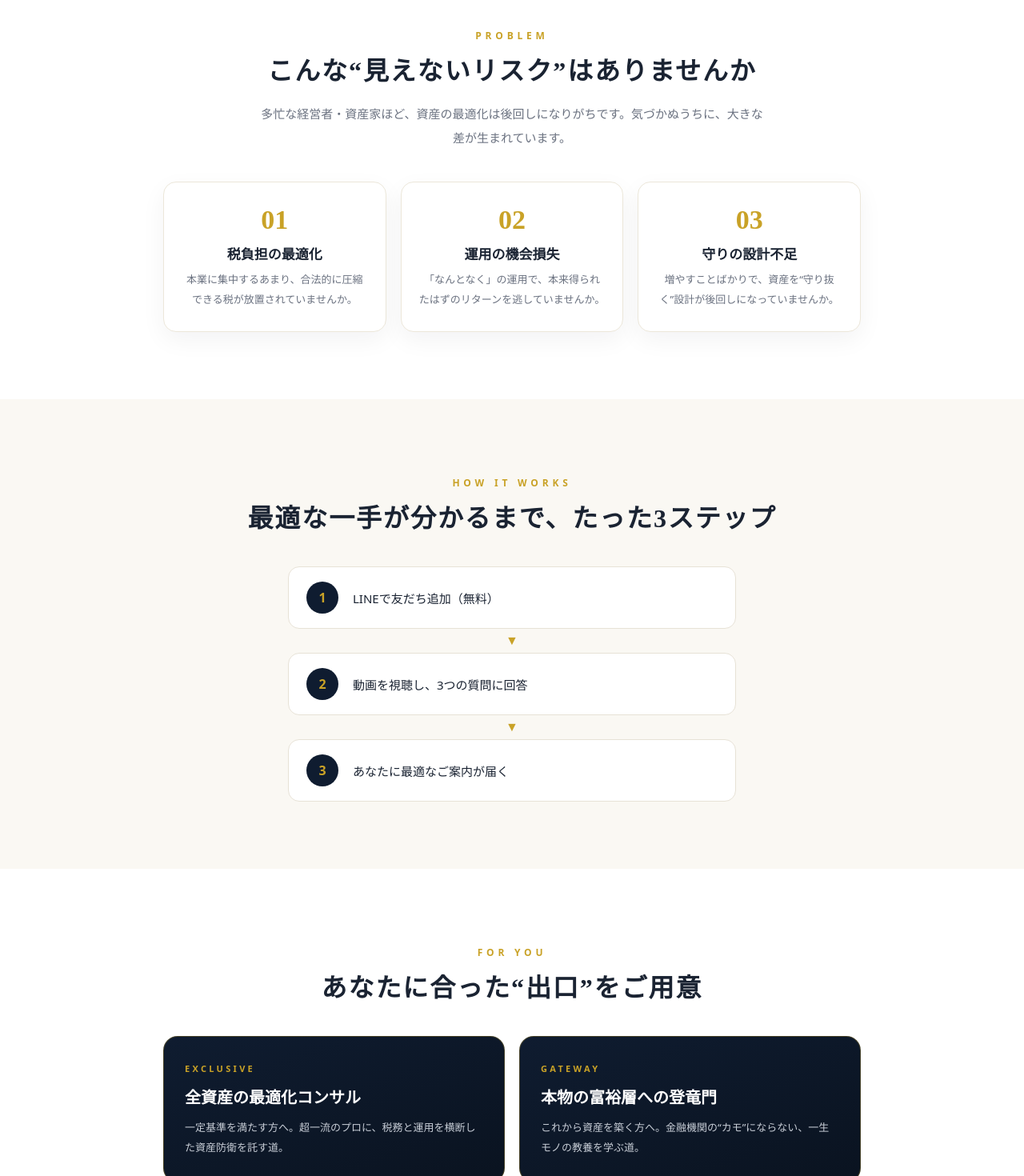
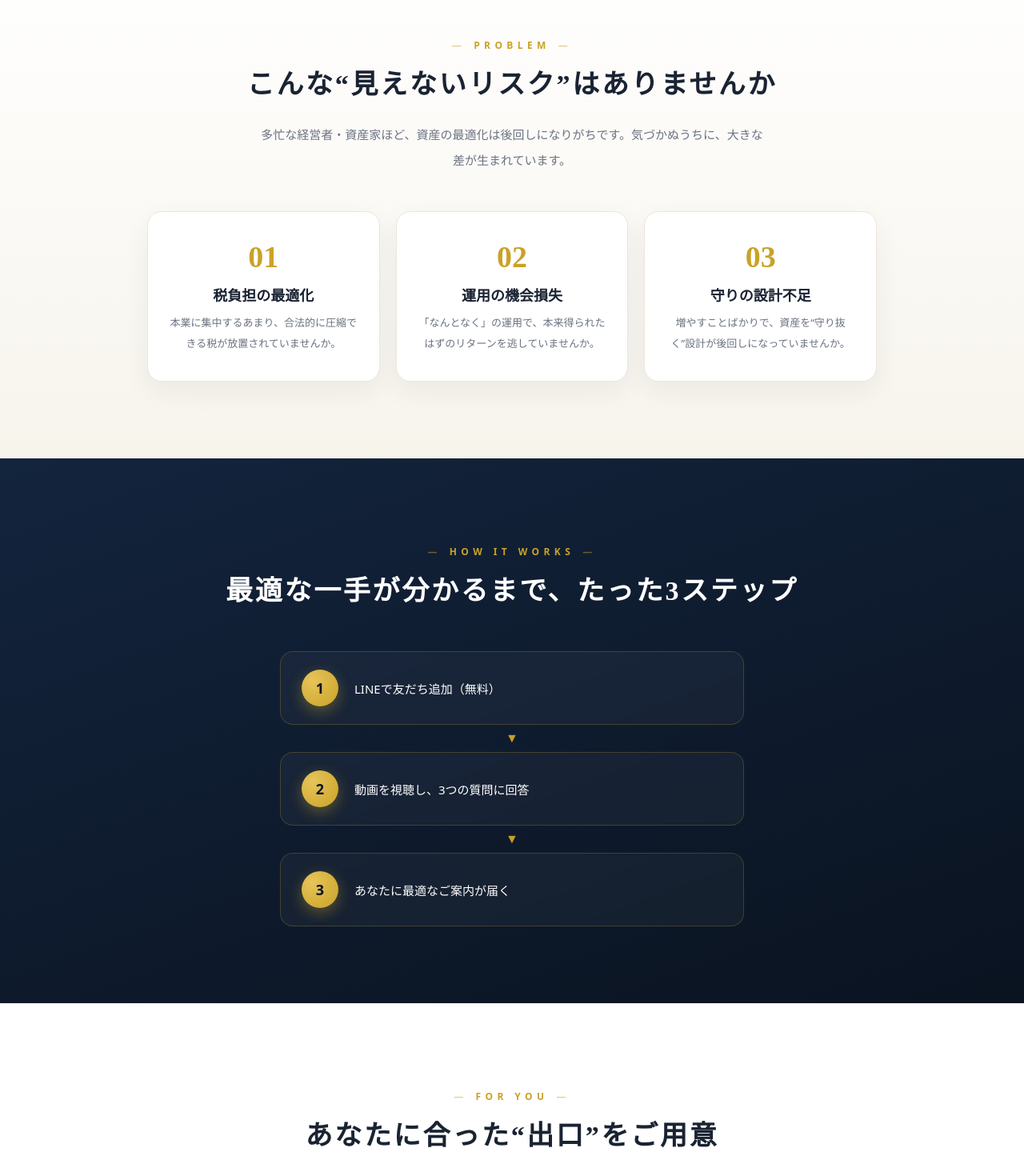
Before and after one commit to Sweet-Dev-star/Liline_project, a Next.js app: page / in a window 1280 px wide. Shown: the part 860-2330 px from the top of the page at 80% size. Built offline with nearby package versions, Linux system fonts and the light colour scheme.

Commit message:
Landing: richer premium sections + card hover sheen/lift + staggered reveals

```diff
--- a/src/features/landing/LandingPage.tsx
+++ b/src/features/landing/LandingPage.tsx
@@ -10,8 +10,14 @@ export function LandingPage() {
   useEffect(() => {
     const els = Array.from(document.querySelectorAll<HTMLElement>(".reveal"));
     const io = new IntersectionObserver(
-      (entries) => entries.forEach((e) => e.isIntersecting && e.target.classList.add("in")),
-      { threshold: 0.15 }
+      (entries) =>
+        entries.forEach((e) => {
+          if (e.isIntersecting) {
+            e.target.classList.add("in");
+            io.unobserve(e.target); // animate once
+          }
+        }),
+      { threshold: 0.12, rootMargin: "0px 0px -8% 0px" }
     );
     els.forEach((el) => io.observe(el));
     return () => io.disconnect();
@@ -37,30 +43,32 @@ export function LandingPage() {
       </header>
 
       {/* ---------- PROBLEM ---------- */}
-      <section className="lp-sec">
-        <p className="kicker reveal">PROBLEM</p>
-        <h2 className="reveal">こんな“見えないリスク”はありませんか</h2>
-        <p className="lp-lead reveal">
-          多忙な経営者・資産家ほど、資産の最適化は後回しになりがちです。気づかぬうちに、大きな差が生まれています。
-        </p>
-        <div className="lp-grid">
-          <div className="lp-card reveal"><div className="num">01</div><h3>税負担の最適化</h3><p>本業に集中するあまり、合法的に圧縮できる税が放置されていませんか。</p></div>
-          <div className="lp-card reveal"><div className="num">02</div><h3>運用の機会損失</h3><p>「なんとなく」の運用で、本来得られたはずのリターンを逃していませんか。</p></div>
-          <div className="lp-card reveal"><div className="num">03</div><h3>守りの設計不足</h3><p>増やすことばかりで、資産を“守り抜く”設計が後回しになっていませんか。</p></div>
+      <section className="lp-problem">
+        <div className="lp-sec">
+          <p className="kicker reveal">PROBLEM</p>
+          <h2 className="reveal d1">こんな“見えないリスク”はありませんか</h2>
+          <p className="lp-lead reveal d2">
+            多忙な経営者・資産家ほど、資産の最適化は後回しになりがちです。気づかぬうちに、大きな差が生まれています。
+          </p>
+          <div className="lp-grid">
+            <div className="lp-card reveal d1"><div className="num">01</div><h3>税負担の最適化</h3><p>本業に集中するあまり、合法的に圧縮できる税が放置されていませんか。</p></div>
+            <div className="lp-card reveal d2"><div className="num">02</div><h3>運用の機会損失</h3><p>「なんとなく」の運用で、本来得られたはずのリターンを逃していませんか。</p></div>
+            <div className="lp-card reveal d3"><div className="num">03</div><h3>守りの設計不足</h3><p>増やすことばかりで、資産を“守り抜く”設計が後回しになっていませんか。</p></div>
+          </div>
         </div>
       </section>
 
       {/* ---------- FLOW ---------- */}
-      <section className="lp-band">
+      <section className="lp-flowband">
         <div className="lp-sec">
           <p className="kicker reveal">HOW IT WORKS</p>
-          <h2 className="reveal">最適な一手が分かるまで、たった3ステップ</h2>
+          <h2 className="reveal d1">最適な一手が分かるまで、たった3ステップ</h2>
           <div className="lp-flow">
-            <div className="lp-step reveal"><div className="idx">1</div><span>LINEで友だち追加（無料）</span></div>
+            <div className="lp-step reveal d1"><div className="idx">1</div><span>LINEで友だち追加（無料）</span></div>
             <div className="lp-arrow reveal">▼</div>
-            <div className="lp-step reveal"><div className="idx">2</div><span>動画を視聴し、3つの質問に回答</span></div>
+            <div className="lp-step reveal d2"><div className="idx">2</div><span>動画を視聴し、3つの質問に回答</span></div>
             <div className="lp-arrow reveal">▼</div>
-            <div className="lp-step reveal"><div className="idx">3</div><span>あなたに最適なご案内が届く</span></div>
+            <div className="lp-step reveal d3"><div className="idx">3</div><span>あなたに最適なご案内が届く</span></div>
           </div>
         </div>
       </section>
@@ -68,14 +76,14 @@ export function LandingPage() {
       {/* ---------- OUTCOMES ---------- */}
       <section className="lp-sec">
         <p className="kicker reveal">FOR YOU</p>
-        <h2 className="reveal">あなたに合った“出口”をご用意</h2>
+        <h2 className="reveal d1">あなたに合った“出口”をご用意</h2>
         <div className="lp-out">
-          <div className="lp-out-card reveal">
+          <div className="lp-out-card reveal d1">
             <span className="tag">EXCLUSIVE</span>
             <h3>全資産の最適化コンサル</h3>
             <p>一定基準を満たす方へ。超一流のプロに、税務と運用を横断した資産防衛を託す道。</p>
           </div>
-          <div className="lp-out-card reveal">
+          <div className="lp-out-card reveal d2">
             <span className="tag">GATEWAY</span>
             <h3>本物の富裕層への登竜門</h3>
             <p>これから資産を築く方へ。金融機関の“カモ”にならない、一生モノの教養を学ぶ道。</p>
@@ -86,11 +94,11 @@ export function LandingPage() {
       {/* ---------- FINAL CTA ---------- */}
       <section className="lp-final">
         <p className="kicker reveal" style={{ color: "#E7C45A" }}>START NOW</p>
-        <h2 className="reveal">まずは、あなたの“今”を知ることから。</h2>
-        <p className="lp-lead reveal" style={{ color: "#C7CDD6" }}>
+        <h2 className="reveal d1">まずは、あなたの“今”を知ることから。</h2>
+        <p className="lp-lead reveal d2" style={{ color: "#C7CDD6" }}>
           診断は無料、しつこい勧誘は一切ありません。30秒で、あなたに最適な次の一歩が見つかります。
         </p>
-        <div className="reveal" style={{ marginTop: 36 }}>
+        <div className="reveal d2" style={{ marginTop: 36 }}>
           <a className="lp-cta" href={LINE_ADD_URL}>LINEで無料診断を受け取る</a>
         </div>
       </section>
--- a/src/features/landing/landing.css
+++ b/src/features/landing/landing.css
@@ -1,8 +1,8 @@
 /* TAX STRATEGY LAB — landing page. Japanese-style: navy/gold, refined, animated. */
 
 .lp {
-  --navy:#0F1C30; --navy2:#0A1320; --gold:#C9A227; --goldsoft:#E7C45A;
-  --ink:#1A2332; --muted:#6B7280; --paper:#FAF8F3;
+  --navy:#0F1C30; --navy2:#0A1320; --navy3:#13243d; --gold:#C9A227; --goldsoft:#E7C45A;
+  --ink:#1A2332; --muted:#6B7280; --paper:#F7F4EC;
   margin:0; color:var(--ink); font-family: "Hiragino Mincho ProN","Yu Mincho",serif;
   -webkit-font-smoothing:antialiased; overflow-x:hidden;
 }
@@ -17,7 +17,6 @@
     linear-gradient(160deg, var(--navy) 0%, var(--navy2) 100%);
   color:#fff; overflow:hidden;
 }
-/* faint concentric "japanese sun" rings */
 .lp-hero::before{
   content:""; position:absolute; top:-30vh; left:50%; transform:translateX(-50%);
   width:120vw; height:120vw; border-radius:50%;
@@ -40,10 +39,11 @@
 .lp-cta{ display:inline-flex; align-items:center; gap:10px; margin-top:40px;
   padding:18px 44px; border-radius:999px; background:var(--gold); color:var(--navy2);
   font-weight:800; font-size:17px; font-family:system-ui,sans-serif; text-decoration:none;
-  box-shadow:0 12px 40px rgba(201,162,39,.4); opacity:0; animation:lp-up 1s .85s forwards;
-  transition:transform .25s, box-shadow .25s; }
-.lp-cta:hover{ transform:translateY(-3px); box-shadow:0 18px 50px rgba(201,162,39,.55); }
+  box-shadow:0 12px 40px rgba(201,162,39,.4); opacity:0; animation:lp-up 1s .85s forwards, lp-glow 3s 2s ease-in-out infinite;
+  transition:transform .25s, box-shadow .25s; position:relative; }
+.lp-cta:hover{ transform:translateY(-3px) scale(1.02); box-shadow:0 18px 50px rgba(201,162,39,.6); }
 .lp-cta::after{ content:"▶"; font-size:12px; }
+@keyframes lp-glow{ 0%,100%{ box-shadow:0 12px 40px rgba(201,162,39,.4);} 50%{ box-shadow:0 12px 52px rgba(201,162,39,.7);} }
 .lp-cta-note{ margin-top:14px; font-size:12px; color:#8893a5; font-family:system-ui,sans-serif;
   opacity:0; animation:lp-up 1s 1s forwards; }
 
@@ -52,50 +52,79 @@
   animation:lp-fade 2s ease-in-out infinite; }
 @keyframes lp-fade{ 0%,100%{opacity:.2;} 50%{opacity:1;} }
 
-/* ---------- shared reveal ---------- */
-.reveal{ opacity:0; transform:translateY(28px); transition:opacity .9s ease, transform .9s ease; }
+/* ---------- shared reveal (staggered) ---------- */
+.reveal{ opacity:0; transform:translateY(34px); transition:opacity 1s cubic-bezier(.2,.7,.2,1), transform 1s cubic-bezier(.2,.7,.2,1); }
 .reveal.in{ opacity:1; transform:none; }
+.reveal.d1{ transition-delay:.08s; } .reveal.d2{ transition-delay:.16s; } .reveal.d3{ transition-delay:.24s; }
 @keyframes lp-up{ from{opacity:0; transform:translateY(24px);} to{opacity:1; transform:none;} }
 
 /* ---------- sections ---------- */
-.lp-sec{ padding:84px 24px; max-width:920px; margin:0 auto; }
-.lp-sec h2{ font-size:clamp(22px,4.5vw,32px); text-align:center; letter-spacing:.06em; margin:0 0 8px; }
-.lp-sec .kicker{ text-align:center; color:var(--gold); letter-spacing:.4em; font-size:12px;
-  font-weight:700; font-family:system-ui,sans-serif; margin-bottom:10px; }
-.lp-lead{ text-align:center; color:var(--muted); line-height:2; font-size:15px;
-  font-family:system-ui,sans-serif; max-width:640px; margin:18px auto 0; }
+.lp-sec{ padding:96px 24px; max-width:960px; margin:0 auto; }
+.lp-sec h2{ font-size:clamp(23px,4.5vw,34px); text-align:center; letter-spacing:.08em; margin:0; line-height:1.6; }
+.kicker{ text-align:center; color:var(--gold); letter-spacing:.45em; font-size:12px;
+  font-weight:700; font-family:system-ui,sans-serif; margin-bottom:14px; }
+.kicker::before,.kicker::after{ content:"—"; opacity:.5; margin:0 10px; }
+.lp-lead{ text-align:center; color:var(--muted); line-height:2.1; font-size:15px;
+  font-family:system-ui,sans-serif; max-width:640px; margin:20px auto 0; }
 
-.lp-band{ background:var(--paper); }
+/* PROBLEM — now on a deep refined band (was plain white) */
+.lp-problem{ position:relative;
+  background:linear-gradient(180deg,#fff 0%, var(--paper) 100%); }
+.lp-problem::before{ /* subtle top gold hairline */
+  content:""; position:absolute; top:0; left:50%; transform:translateX(-50%);
+  width:64px; height:2px; background:var(--gold); }
+.lp-grid{ display:grid; grid-template-columns:repeat(auto-fit,minmax(220px,1fr)); gap:20px; margin-top:48px; }
+.lp-card{ position:relative; background:#fff; border:1px solid #ece7da; border-radius:18px;
+  padding:34px 24px; text-align:center; box-shadow:0 12px 34px rgba(15,28,48,.06);
+  transition:transform .35s cubic-bezier(.2,.7,.2,1), box-shadow .35s, border-color .35s, background .35s; overflow:hidden; }
+.lp-card::after{ /* sheen that sweeps on hover */
+  content:""; position:absolute; inset:0; background:linear-gradient(120deg,transparent 30%,rgba(201,162,39,.12) 50%,transparent 70%);
+  transform:translateX(-120%); transition:transform .7s ease; }
+.lp-card:hover{ transform:translateY(-8px); border-color:var(--gold);
+  box-shadow:0 22px 50px rgba(201,162,39,.22); background:#fffdf7; }
+.lp-card:hover::after{ transform:translateX(120%); }
+.lp-card .num{ font-family:"Hiragino Mincho ProN",serif; color:var(--gold); font-size:38px; font-weight:700; transition:transform .35s; }
+.lp-card:hover .num{ transform:scale(1.12); }
+.lp-card h3{ font-size:18px; margin:12px 0 10px; }
+.lp-card p{ color:var(--muted); font-size:13px; line-height:1.95; font-family:system-ui,sans-serif; margin:0; }
 
-/* problem cards */
-.lp-grid{ display:grid; grid-template-columns:repeat(auto-fit,minmax(220px,1fr)); gap:18px; margin-top:40px; }
-.lp-card{ background:#fff; border:1px solid #ece7da; border-radius:16px; padding:28px 22px; text-align:center;
-  box-shadow:0 10px 30px rgba(15,28,48,.05); }
-.lp-card .num{ font-family:"Hiragino Mincho ProN",serif; color:var(--gold); font-size:34px; font-weight:700; }
-.lp-card h3{ font-size:17px; margin:10px 0 8px; }
-.lp-card p{ color:var(--muted); font-size:13px; line-height:1.9; font-family:system-ui,sans-serif; margin:0; }
+/* FLOW — refined dark band (was plain white) */
+.lp-flowband{ background:linear-gradient(160deg,var(--navy3),var(--navy2)); color:#fff; }
+.lp-flowband h2{ color:#fff; }
+.lp-flow{ display:flex; flex-direction:column; gap:0; margin-top:48px; max-width:580px; margin-inline:auto; }
+.lp-step{ display:flex; align-items:center; gap:20px; padding:22px 26px;
+  background:rgba(255,255,255,.04); border:1px solid rgba(201,162,39,.25); border-radius:16px;
+  backdrop-filter:blur(2px); transition:transform .35s, border-color .35s, background .35s; }
+.lp-step:hover{ transform:translateX(6px); border-color:var(--gold); background:rgba(201,162,39,.10); }
+.lp-step .idx{ flex:none; width:46px; height:46px; border-radius:50%;
+  background:radial-gradient(circle at 30% 30%, var(--goldsoft), var(--gold));
+  color:var(--navy2); display:flex; align-items:center; justify-content:center;
+  font-weight:800; font-size:18px; font-family:system-ui,sans-serif; box-shadow:0 6px 18px rgba(201,162,39,.4); }
+.lp-step span{ font-family:system-ui,sans-serif; font-size:15px; }
+.lp-arrow{ text-align:center; color:var(--gold); padding:8px 0; animation:lp-fade 2.4s ease-in-out infinite; }
 
-/* flow */
-.lp-flow{ display:flex; flex-direction:column; gap:0; margin-top:40px; max-width:560px; margin-inline:auto; }
-.lp-step{ display:flex; align-items:center; gap:18px; padding:18px 22px; background:#fff;
-  border:1px solid #e7e2d6; border-radius:14px; }
-.lp-step .idx{ flex:none; width:40px; height:40px; border-radius:50%; background:var(--navy); color:var(--gold);
-  display:flex; align-items:center; justify-content:center; font-weight:800; font-family:system-ui,sans-serif; }
-.lp-step span{ font-family:system-ui,sans-serif; font-size:15px; }
-.lp-arrow{ text-align:center; color:var(--gold); padding:6px 0; }
+/* OUTCOMES */
+.lp-out{ display:grid; grid-template-columns:repeat(auto-fit,minmax(250px,1fr)); gap:22px; margin-top:48px; }
+.lp-out-card{ border-radius:20px; padding:34px 28px; color:#fff; position:relative; overflow:hidden;
+  background:linear-gradient(160deg,var(--navy3),var(--navy2)); border:1px solid rgba(201,162,39,.3);
+  transition:transform .4s cubic-bezier(.2,.7,.2,1), box-shadow .4s, border-color .4s; }
+.lp-out-card::before{ content:""; position:absolute; top:-40%; right:-30%; width:70%; height:160%;
+  background:radial-gradient(circle, rgba(201,162,39,.18), transparent 70%); transition:opacity .4s; opacity:.5; }
+.lp-out-card:hover{ transform:translateY(-8px); border-color:var(--gold); box-shadow:0 26px 60px rgba(0,0,0,.4); }
+.lp-out-card:hover::before{ opacity:1; }
+.lp-out-card .tag{ color:var(--goldsoft); letter-spacing:.35em; font-size:11px; font-weight:700; font-family:system-ui,sans-serif; position:relative; }
+.lp-out-card h3{ font-size:21px; margin:14px 0; position:relative; }
+.lp-out-card p{ color:#C7CDD6; font-size:13px; line-height:1.95; font-family:system-ui,sans-serif; margin:0; position:relative; }
 
-/* outcomes */
-.lp-out{ display:grid; grid-template-columns:repeat(auto-fit,minmax(240px,1fr)); gap:18px; margin-top:40px; }
-.lp-out-card{ border-radius:18px; padding:30px 26px; color:#fff; position:relative; overflow:hidden;
-  background:linear-gradient(160deg,var(--navy),var(--navy2)); border:1px solid rgba(201,162,39,.3); }
-.lp-out-card .tag{ color:var(--gold); letter-spacing:.3em; font-size:11px; font-weight:700; font-family:system-ui,sans-serif; }
-.lp-out-card h3{ font-size:20px; margin:12px 0; }
-.lp-out-card p{ color:#C7CDD6; font-size:13px; line-height:1.9; font-family:system-ui,sans-serif; margin:0; }
-
-/* final CTA */
-.lp-final{ text-align:center; padding:96px 24px;
-  background:radial-gradient(900px 400px at 50% 120%, rgba(201,162,39,.18), transparent 60%),
+/* FINAL CTA */
+.lp-final{ text-align:center; padding:104px 24px;
+  background:radial-gradient(900px 400px at 50% 120%, rgba(201,162,39,.2), transparent 60%),
     linear-gradient(160deg,var(--navy),var(--navy2)); color:#fff; }
 .lp-final h2{ color:#fff; }
-.lp-foot{ background:var(--navy2); color:#7e8aa0; text-align:center; padding:26px;
-  font-size:12px; font-family:system-ui,sans-serif; }
+.lp-foot{ background:var(--navy2); color:#7e8aa0; text-align:center; padding:28px;
+  font-size:12px; font-family:system-ui,sans-serif; letter-spacing:.05em; }
+
+@media (prefers-reduced-motion: reduce){
+  .lp *{ animation:none !important; transition:none !important; }
+  .reveal{ opacity:1; transform:none; }
+}
```
Also changed, not shown: 1 other file (tests, documents, lock files or other folders).
